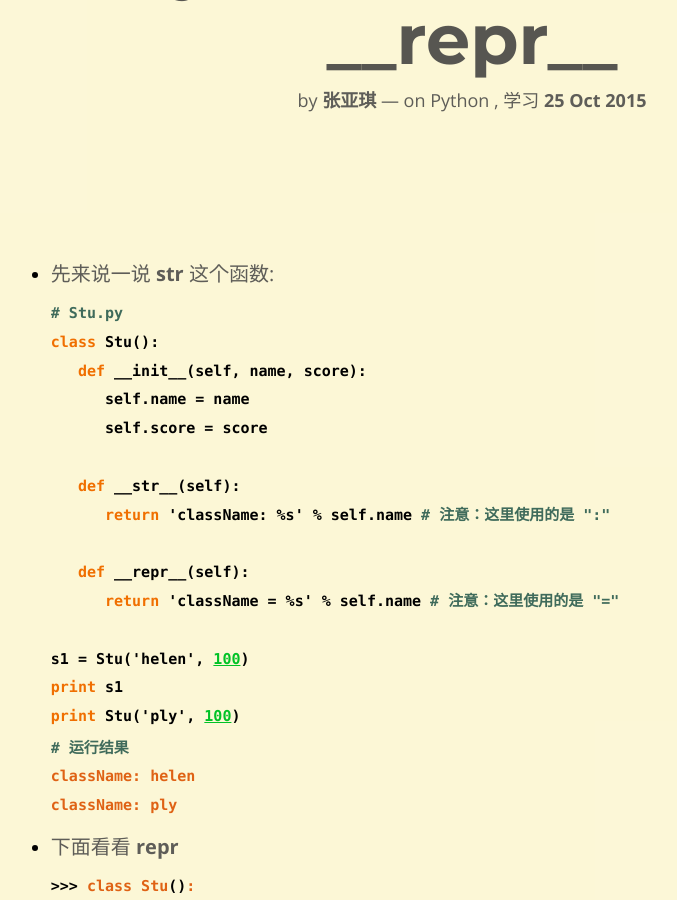
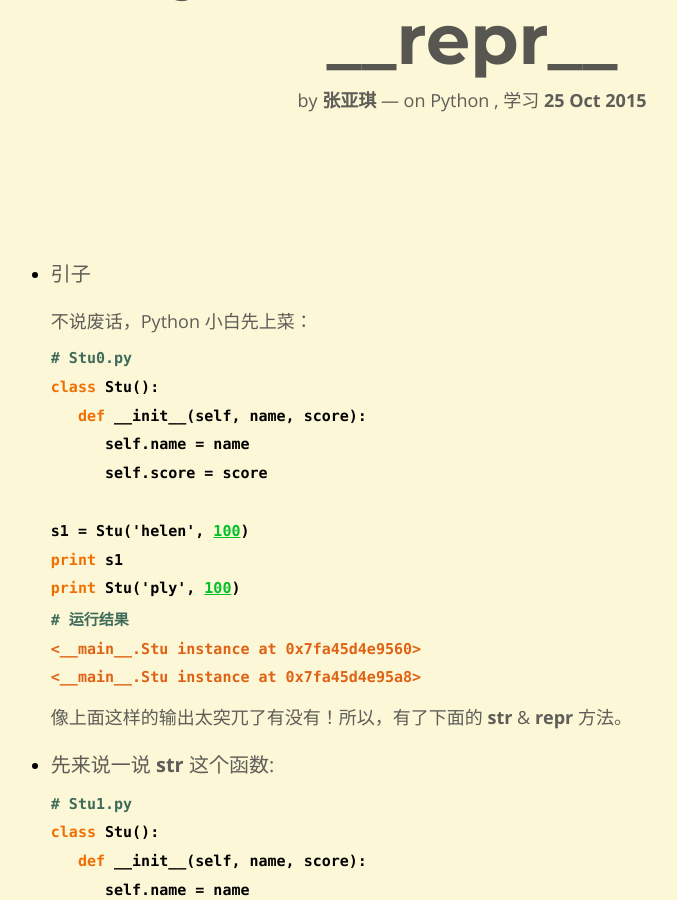
Before and after one commit to yaqi001/yaqi.github.io, a Jekyll site: the page built from _posts/2015-10-25-Python 学习之 __str__ & __repr__.md, in a window 1280 px wide and 900 px high, scrolled down 296 px. Shown: the whole window, without its empty margins (168-845 px from the left). Built offline with Jekyll 4.4.1, drawn with Linux system fonts in a browser that asks for light colours; nearby versions of some CDN libraries.

Commit message:
add file fixed

```diff
--- a/_posts/2015-10-25-Python 学习之 __str__ & __repr__.md
+++ b/_posts/2015-10-25-Python 学习之 __str__ & __repr__.md
@@ -9,10 +9,33 @@ tags:
 - 学习
 ---
 
+* 引子
+
+  不说废话，Python 小白先上菜：
+
+  ~~~ python
+  # Stu0.py
+  class Stu():
+     def __init__(self, name, score):
+        self.name = name
+        self.score = score
+
+  s1 = Stu('helen', 100)
+  print s1
+  print Stu('ply', 100)
+  ~~~
+
+  ~~~ bash
+  # 运行结果
+  <__main__.Stu instance at 0x7fa45d4e9560>
+  <__main__.Stu instance at 0x7fa45d4e95a8>
+  ~~~
+  像上面这样的输出太突兀了有没有！所以，有了下面的 __str__ & __repr__ 方法。
+
 * 先来说一说 __str__ 这个函数:
 
   ~~~ python
-  # Stu.py
+  # Stu1.py
   class Stu():
      def __init__(self, name, score):
         self.name = name
```
